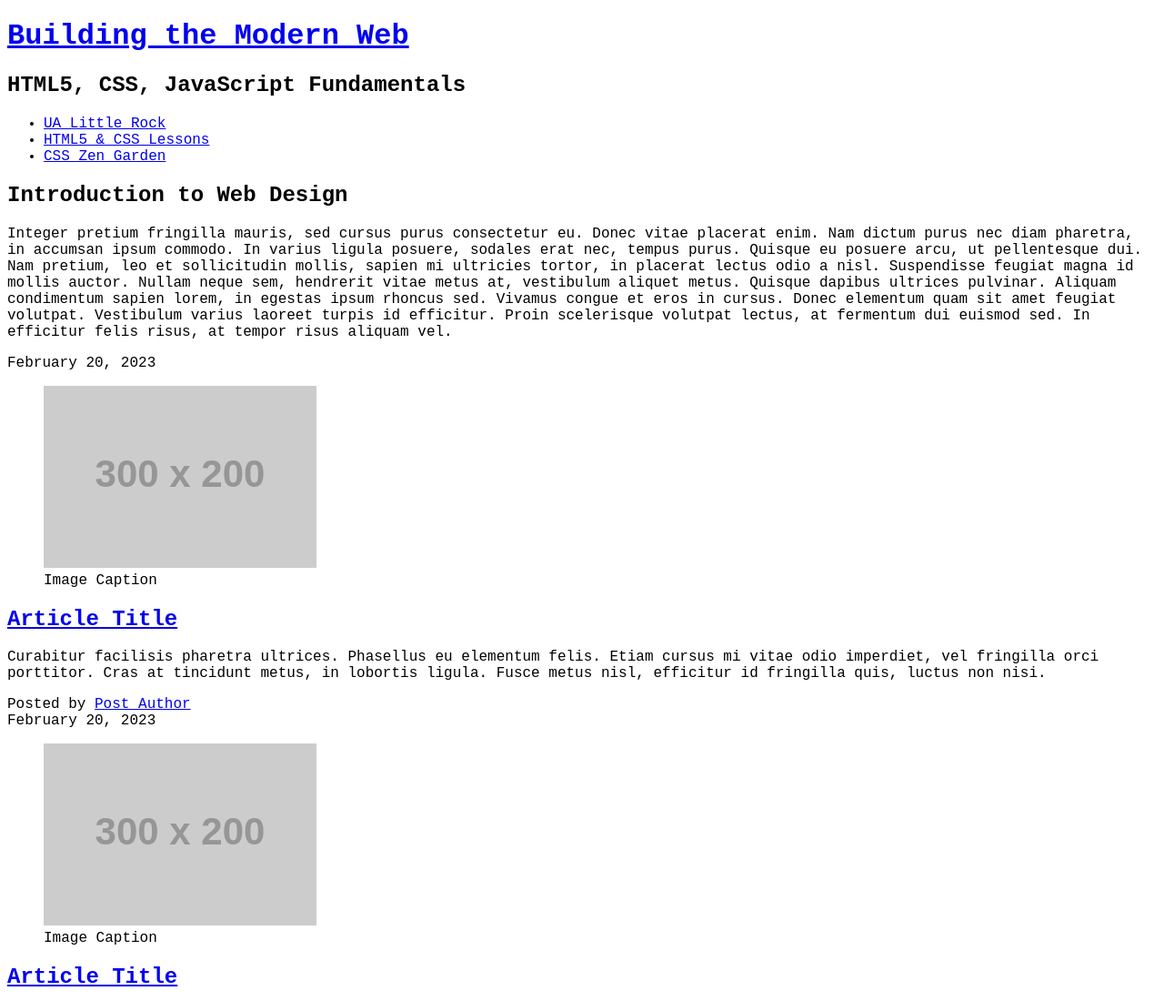
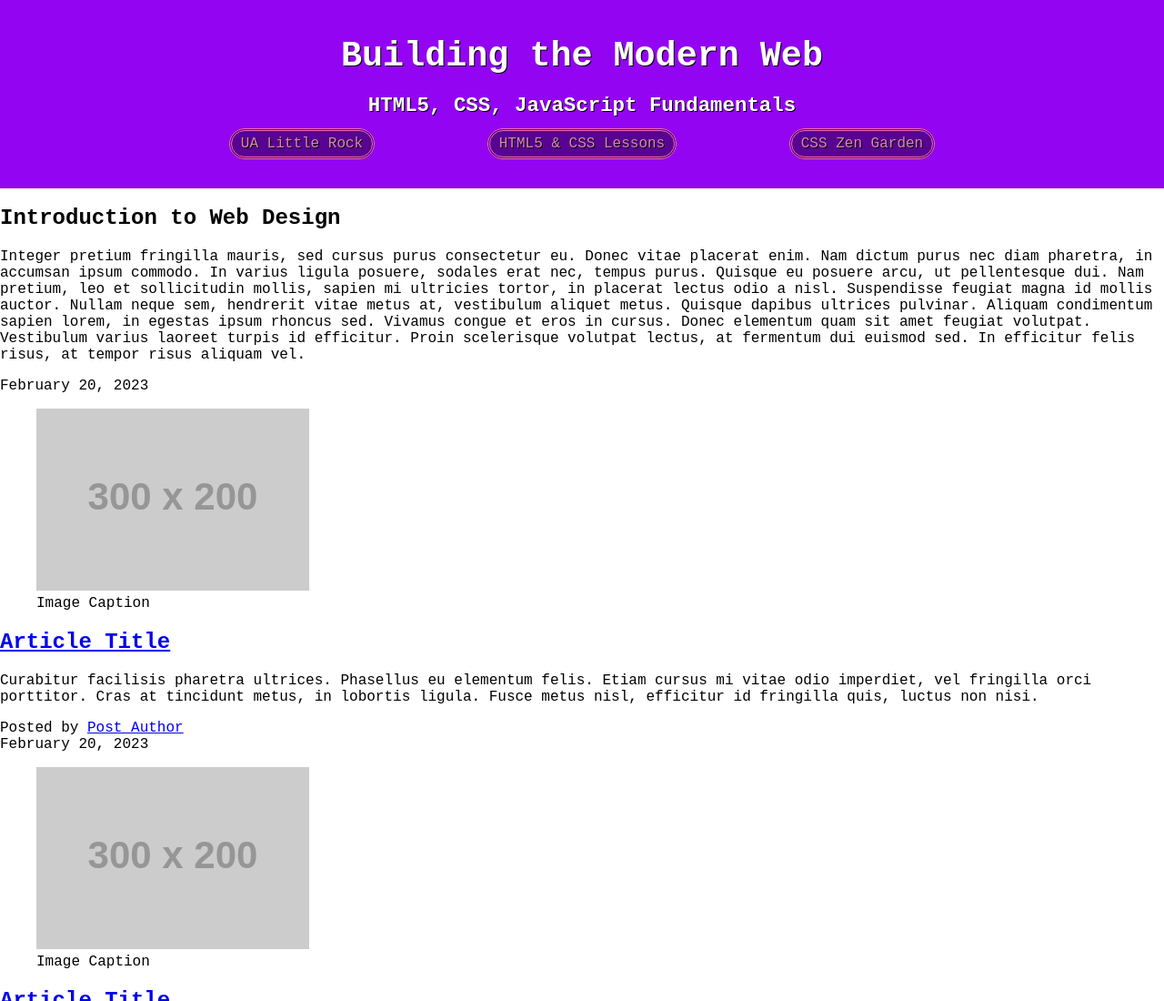
Before and after one commit to EnderBenXIII/ifsc-1310, a plain HTML site: page css-demo/index.html in a window 1280 px wide. Shown: the top 1100 px of the page at 91% size. Drawn offline with Linux system fonts and the light colour scheme; placeholder pictures from the web are drawn by us; a web font is replaced by a local one.

Commit message:
AddedcssS to CSS-demo

```diff
--- a/css-demo/assests/css/style.css
+++ b/css-demo/assests/css/style.css
@@ -1,7 +1,6 @@
 /* ------ Style for css-demo ------ */
 
 /* ------ Box Sizing ------ */
-
 
 html {
   box-sizing: border-box;
@@ -14,6 +13,63 @@ html {
 
 /*------ Global Styling ------ */
 
-body{
-    font-family: 'Martian Mono', monospace;
+body {
+  font-family: "Martian Mono", monospace;
+  margin: 0;
 }
+
+header.primary {
+  background-color: #9305F2;
+  color: #ffffff;
+  text-shadow: 1px 1px#000000;
+  text-align: center;
+  padding: 40px;
+  /*long form*/
+  padding-top: 40px;
+  padding-right: 40px;
+  padding-bottom: 40px;
+  padding-left: 40px;
+  /* T,R,B,L */
+  padding: 20px 40px 20px 40px;
+  /* Two Value Top/Bottom / L/R */
+  padding: 20px 40px;
+}
+header.primary h1{
+  font-size: 2.4rem;
+  margin: 20px 0 10px;
+}
+header.primary h1 a{
+  color: #ffffff;
+  text-decoration: none;
+}
+header.primary h2{
+  font-size: 1.4rem;
+}
+header.primary nav{
+  max-width: 900px;
+  /* Centering block level elements, use "auto" */
+  margin: 20px auto;
+}
+
+header.primary nav ul{
+  display:flex;
+  flex-direction: row;
+  justify-content: space-around;
+  padding: 0;
+}
+header.primary nav ul li{
+  list-style-type: none;
+}
+header.primary nav ul li a{
+  color: #D989AE;
+  text-decoration: none;
+  background-color: #000000;
+  background-color: rgba(0,0,0,.4);
+  padding:5px 10px;
+  border:3px double #F26BAA;
+  border-radius:20px;
+  transition: .4s;
+}
+header.primary nav ul li a:hover{
+  background-color: rgba(0,0,0,.8);
+}
```
Lines whose indentation alone changed are shown as unchanged.
